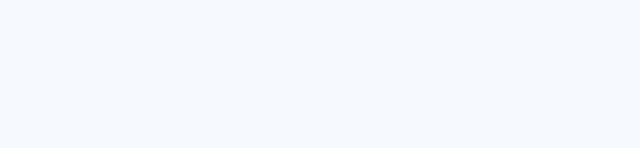
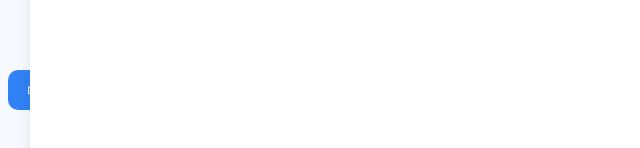
Before and after one commit to 2025-Summer-Bootcamp-Team-H/frontend, a React (Vite) app: page /Login in a window 1280 px wide. Before the commit this address had no page. Shown: the part 310-458 px from the top of the page, without its empty margins (0-640 px from the left). Built offline with nearby package versions, Linux system fonts and the light colour scheme.

Commit message:
Design: 공통 컴포넌트 개발발

```diff
--- a/src/App.jsx
+++ b/src/App.jsx
@@ -1,6 +1,7 @@
 import GlobalStyle from './styles/GlobalStyle'
 import { BrowserRouter, Routes, Route } from 'react-router-dom'
 import Onboarding from './pages/Onboarding/Onboarding'
+import Login from './pages/Login'
 
 function App() {
   return (
@@ -8,6 +9,7 @@
       <GlobalStyle />
       <Routes>
         <Route path="/Onboarding" element={<Onboarding />} />
+        <Route path="/Login" element={<Login />} />
       </Routes>
     </BrowserRouter>
   )
--- /dev/null
+++ b/src/components/Container.jsx
@@ -0,0 +1,19 @@
+function Container() {
+    return (
+        <div style={{
+            position: 'fixed',
+            top: '50%',
+            left: '50%',
+            transform: 'translate(-50%, -40%)',
+            width: '1220px',
+            height: '693px',
+            backgroundColor: 'white',
+            borderRadius: '20px',
+            boxShadow: '0 4px 16px rgba(0,0,0,0.08)'
+        }}>
+
+        </div>
+    );
+}
+
+export default Container;
--- /dev/null
+++ b/src/components/buttons/Smallbtn.jsx
@@ -0,0 +1,25 @@
+import styled from 'styled-components';
+
+const Smallbtn = styled.button`
+  background: #3182f6;
+  color: #fff;
+  border: none;
+  border-radius: 10px;
+  width: 97px;
+  height: 40px;
+  font-size: 0.8rem;
+  font-weight: bold;
+  cursor: pointer;
+  margin-left: 8px;
+  transition:
+    background 0.2s,
+    box-shadow 0.2s,
+    transform 0.15s;
+  &:hover {
+    background: #2563eb;
+    box-shadow: 0 4px 16px rgba(37, 99, 235, 0.15);
+    transform: translateY(-0.5px) scale(1.01);
+  }
+`;
+
+export default Smallbtn;
--- /dev/null
+++ b/src/pages/Login.jsx
@@ -0,0 +1,16 @@
+import Container from '../components/Container'
+//import Bigbtn from '../components/buttons/Bigbtn'
+import Smallbtn from '../components/buttons/Smallbtn'
+
+function Login() {
+    return (
+        <>
+            <Smallbtn>다음단계로</Smallbtn>
+            <Container>
+                <h1>Login</h1>
+            </Container>
+        </>
+    )
+}
+
+export default Login;
```
Also changed, not shown: src/components/buttons/sample.js (deleted).
